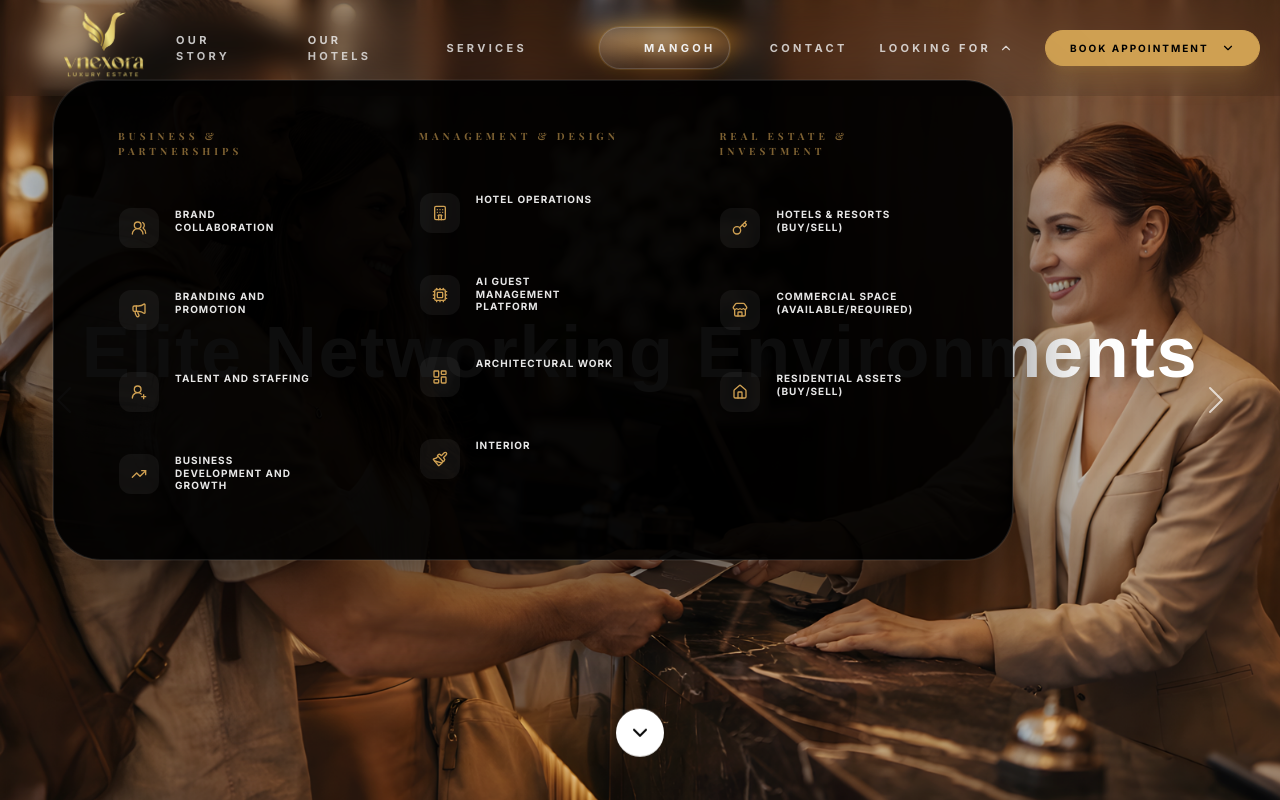
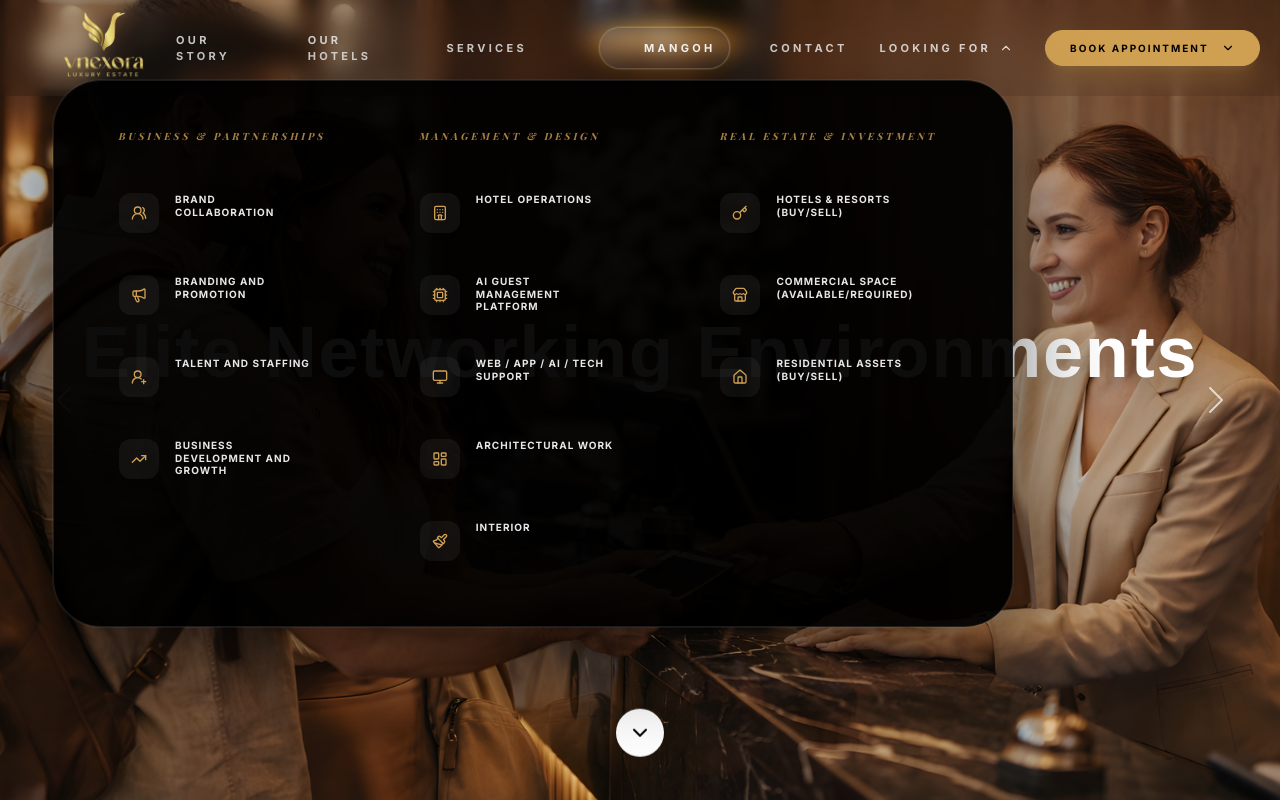
Before and after one commit to cricketmagician/vnexora, a Next.js app: page / in a window 1280 px wide. Both pictures are taken after a click on the button "LOOKING FOR". Shown: the top 800 px of the page. Built offline with nearby package versions, Linux system fonts and the light colour scheme; a web font is replaced by a local one.

Commit message:
feat: add 'Web/App/AI/Tech Support' and update dropdown typography with Serif fonts

```diff
--- a/src/components/sections/Navbar.tsx
+++ b/src/components/sections/Navbar.tsx
@@ -9,7 +9,7 @@ import { cn } from "@/lib/utils";
 import {
   ChevronDown, Video, MapPin, Building, Menu, X, ArrowRight,
   Users2, Megaphone, UserPlus2, Cpu, TrendingUp, Hotel, LayoutDashboard, Paintbrush,
-  Home, Store, Key
+  Home, Store, Key, Monitor
 } from "lucide-react";
 import { BookingModal } from "@/components/ui/BookingModal";
 
@@ -59,6 +59,7 @@ export const Navbar = () => {
       options: [
         { name: "Hotel operations", icon: <Hotel className="w-4 h-4" /> },
         { name: "AI Guest Management Platform", icon: <Cpu className="w-4 h-4" /> },
+        { name: "Web / App / AI / Tech Support", icon: <Monitor className="w-4 h-4" /> },
         { name: "Architectural work", icon: <LayoutDashboard className="w-4 h-4" /> },
         { name: "Interior", icon: <Paintbrush className="w-4 h-4" /> },
       ]
@@ -196,7 +197,7 @@ export const Navbar = () => {
                     <div className="bg-black/95 backdrop-blur-3xl border border-white/10 shadow-[0_30px_100px_rgba(0,0,0,0.6)] p-8 md:p-12 overflow-hidden ring-1 ring-white/5 grid grid-cols-1 md:grid-cols-3 gap-10 rounded-[3rem]">
                       {lookingForSections.map((section) => (
                         <div key={section.title} className="flex flex-col gap-6">
-                          <h3 className="text-[10px] uppercase tracking-[0.4em] font-bold text-mustard/60 mb-2 px-4">
+                          <h3 className="text-[10px] uppercase tracking-[0.3em] font-serif font-bold text-mustard/80 mb-2 px-4 italic">
                             {section.title}
                           </h3>
                           <div className="flex flex-col gap-2">
@@ -317,7 +318,7 @@ export const Navbar = () => {
                 <div className="flex flex-col gap-8">
                   {lookingForSections.map((section) => (
                     <div key={section.title} className="flex flex-col gap-4">
-                      <h4 className="text-[9px] uppercase tracking-[0.2em] font-bold text-white/40">{section.title}</h4>
+                      <h4 className="text-[9px] uppercase tracking-[0.2em] font-serif font-bold text-mustard/60 italic">{section.title}</h4>
                       <div className="flex flex-wrap gap-2">
                         {section.options.map((option) => (
                           <button
```
